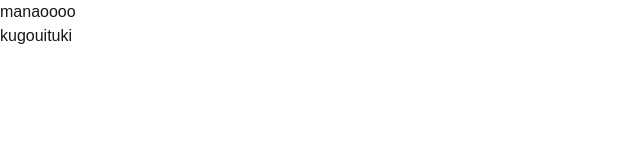
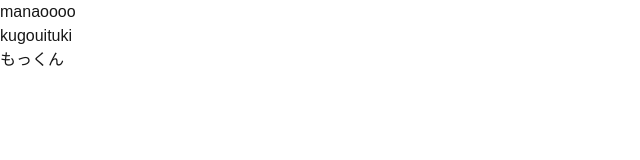
Before and after one commit to mokkun55/procon-homepage, a Next.js app: page / in a window 1280 px wide. Shown: the top 160 px of the page, without its empty margins (0-640 px from the left). Built offline with nearby package versions, Linux system fonts and the light colour scheme.

Commit message:
add: mokkun to rootPage

```diff
--- a/src/app/page.tsx
+++ b/src/app/page.tsx
@@ -3,6 +3,7 @@ const Home = () => {
     <div>
       <h1>manaoooo</h1>
       <h1>kugouituki</h1>
+      <h1>もっくん</h1>
     </div>
   );
 };
```
